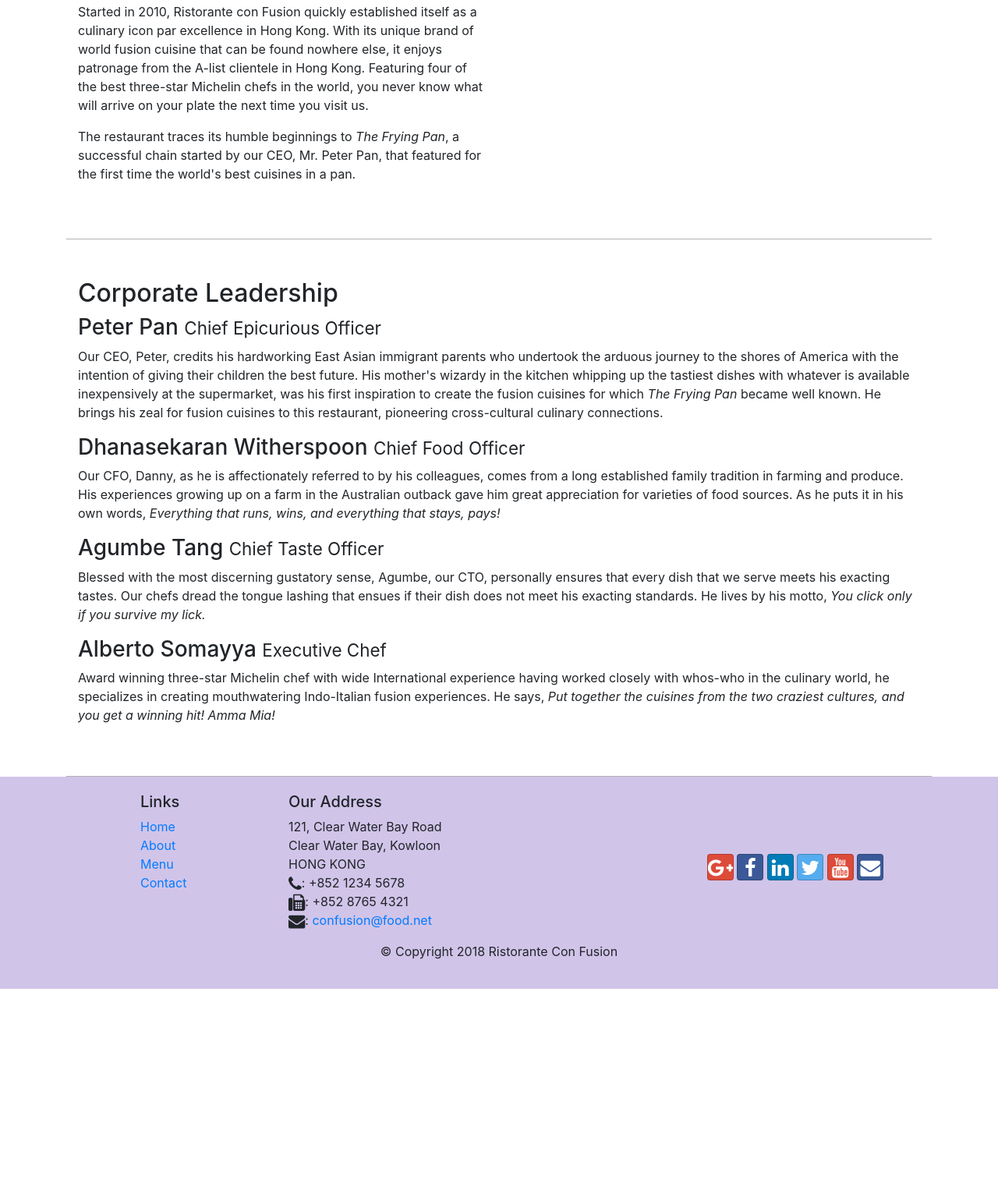
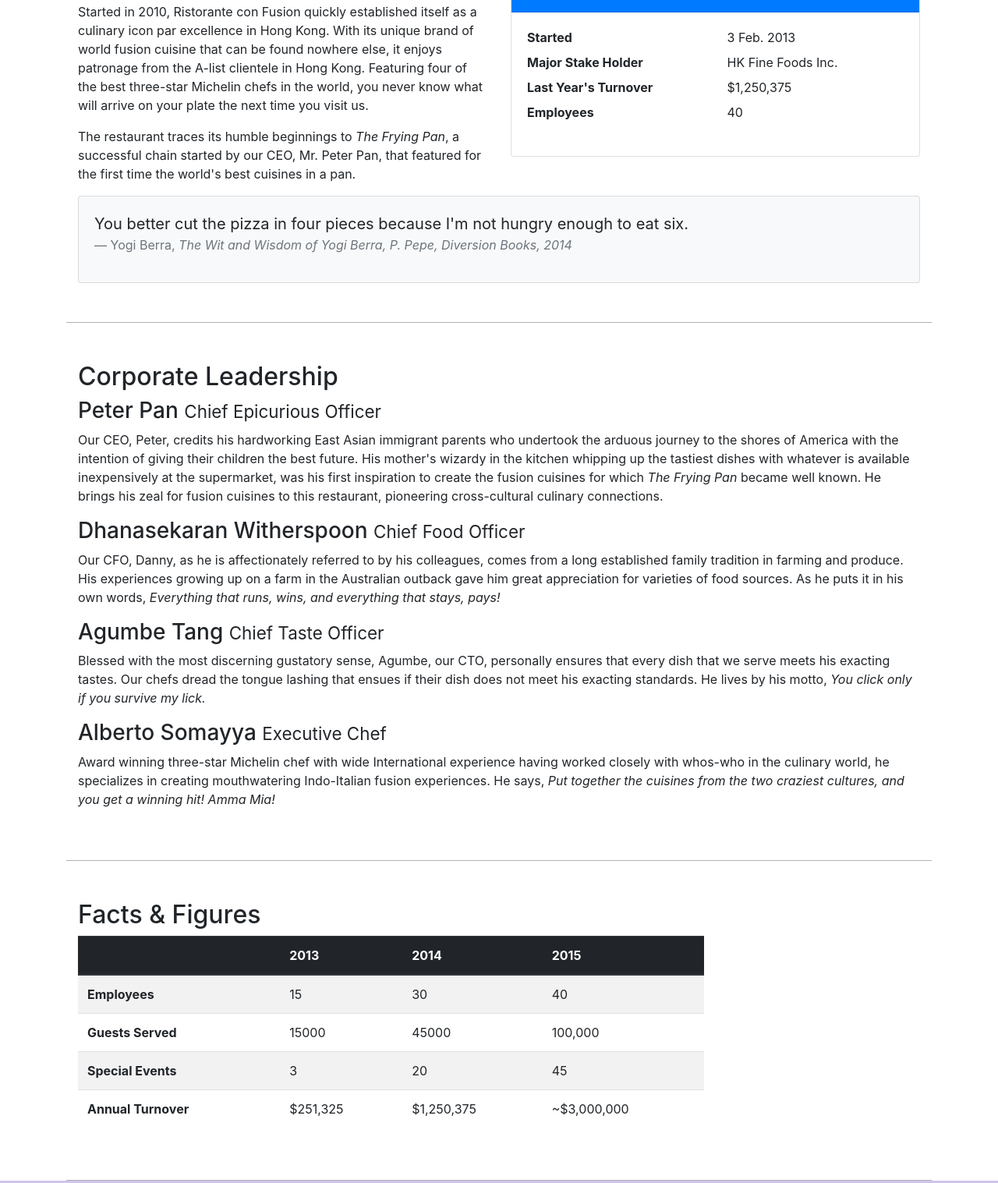
Before and after one commit to Borismeister/FrontendUICoursera, a website: page aboutus.html in a window 1280 px wide. Shown: the part 558-2075 px from the top of the page at 78% size. Before the commit the page ends 1826 px from the top, so only its background shows below. Drawn offline with nearby package versions, Linux system fonts and the light colour scheme.

Commit message:
Cards + Tables Complete

```diff
--- a/aboutus.html
+++ b/aboutus.html
@@ -114,7 +114,35 @@
             cuisines in a pan.
           </p>
         </div>
-        <div></div>
+        <div class="col-12 col-sm">
+            <div class="card">
+                <h3 class="card-header bg-primary text-white">Facts At a Glance</h3>
+                <div class="card-body">
+                    <dl class="row">
+                        <dt class="col-6">Started</dt>
+                        <dd class="col-6">3 Feb. 2013</dd>
+                        <dt class="col-6">Major Stake Holder</dt>
+                        <dd class="col-6">HK Fine Foods Inc.</dd>
+                        <dt class="col-6">Last Year's Turnover</dt>
+                        <dd class="col-6">$1,250,375</dd>
+                        <dt class="col-6">Employees</dt>
+                        <dd class="col-6">40</dd>
+                    </dl>
+                </div>
+            </div>
+        </div>
+        <div class="col-12">
+            <div class="card card-body bg-light">
+                <blockquote class="blockquote">
+                    <p class="mb-0">You better cut the pizza in four pieces because
+                        I'm not hungry enough to eat six.</p>
+                    <footer class="blockquote-footer">Yogi Berra,
+                        <cite title="Source Title">The Wit and Wisdom of Yogi Berra,
+                        P. Pepe, Diversion Books, 2014</cite>
+                    </footer>
+                </blockquote>
+            </div>
+        </div>
       </div>
 
       <div class="row row-content">
@@ -162,6 +190,51 @@
               get a winning hit! Amma Mia!</em
             >
           </p>
+        </div>
+      </div>
+
+      <div class="row row-content">
+        <div class="col-12 col-sm-9">
+          <h2>Facts & Figures</h2>
+          <div class="table-responsive">
+            <table class="table table-striped">
+              <thead class="thead-dark">
+                <tr>
+                  <th>&nbsp;</th>
+                  <th>2013</th>
+                  <th>2014</th>
+                  <th>2015</th>
+                </tr>
+              </thead>
+              <tbody>
+                <tr>
+                  <th>Employees</th>
+                  <td>15</td>
+                  <td>30</td>
+                  <td>40</td>
+                </tr>
+                <tr>
+                  <th>Guests Served</th>
+                  <td>15000</td>
+                  <td>45000</td>
+                  <td>100,000</td>
+                </tr>
+                <tr>
+                  <th>Special Events</th>
+                  <td>3</td>
+                  <td>20</td>
+                  <td>45</td>
+                </tr>
+                <tr>
+                  <th>Annual Turnover</th>
+                  <td>$251,325</td>
+                  <td>$1,250,375</td>
+                  <td>~$3,000,000</td>
+                </tr>
+              </tbody>
+            </table>
+          </div>
+          <div class="col-12 col-sm-3"></div>
         </div>
       </div>
     </div>
```
